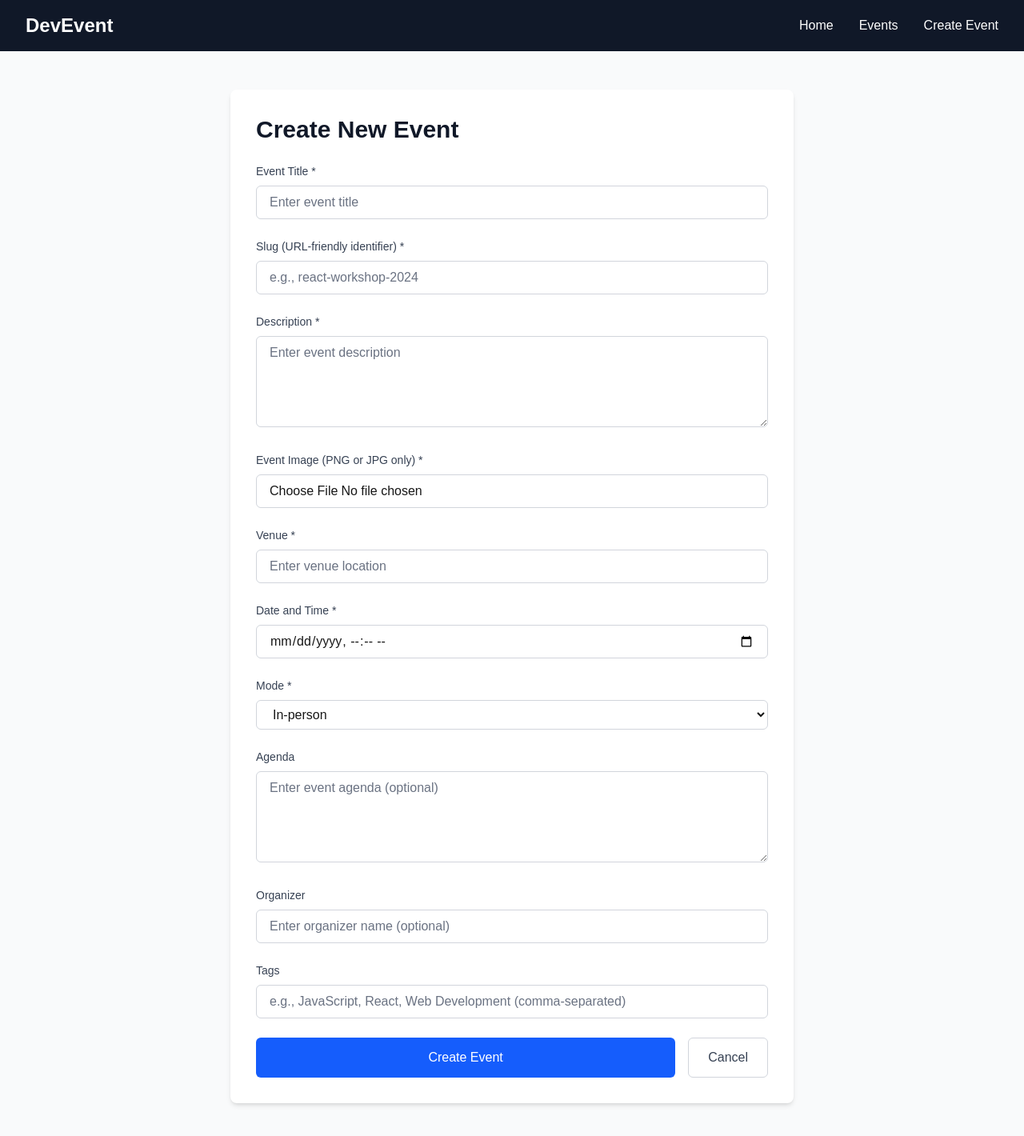
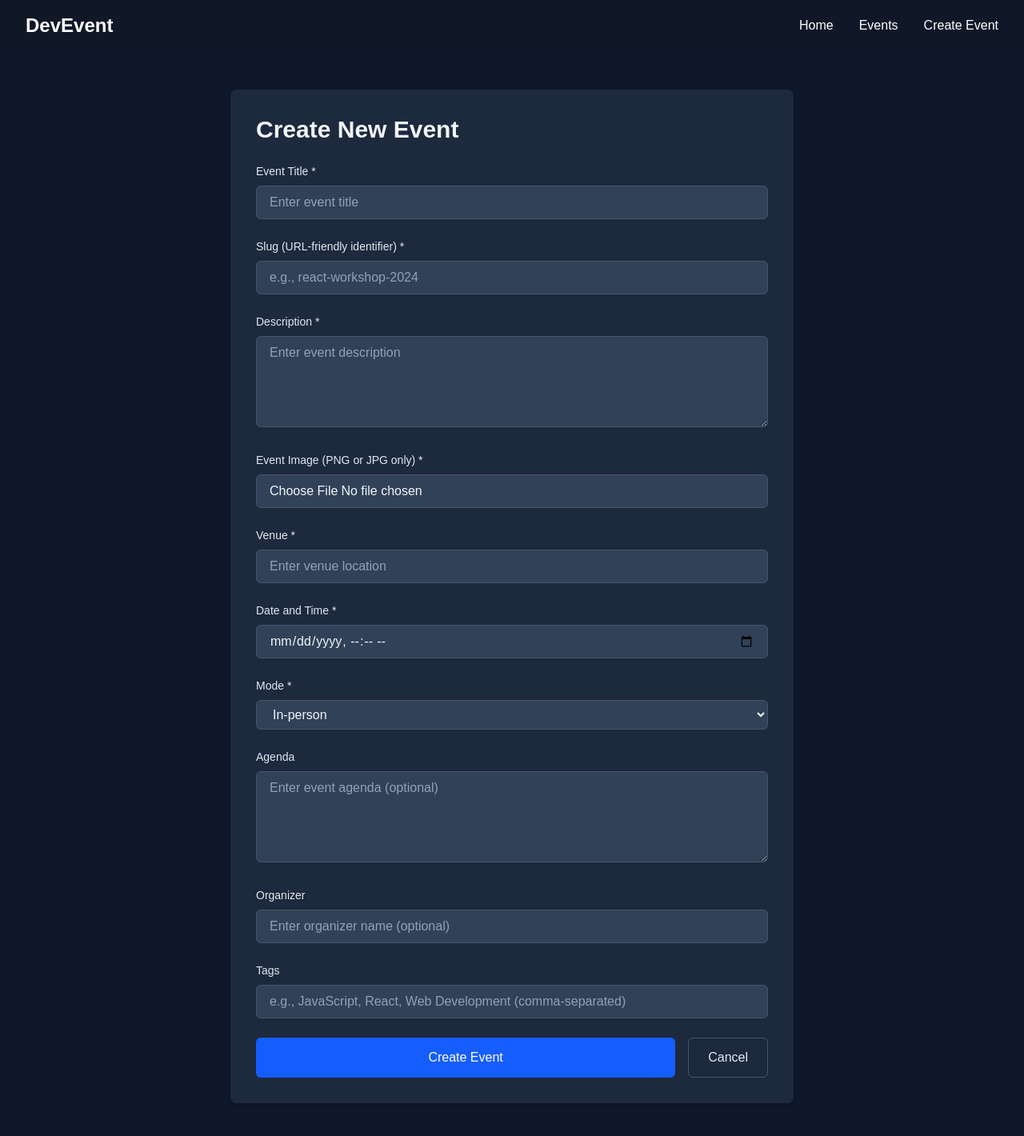
Before and after one commit to ivanworkspace314-crypto/Dev-event-app, a Next.js app: page /create-event in a window 1280 px wide. Shown: the top 1420 px of the page at 80% size. Built offline with nearby package versions, Linux system fonts and the light colour scheme; no server answers.

Commit message:
standardize styling across pages

```diff
--- a/app/create-event/page.js
+++ b/app/create-event/page.js
@@ -110,21 +110,21 @@ export default function CreateEventPage() {
   };
 
   return (
-    <div className="min-h-screen bg-gray-50 py-12">
+    <div className="min-h-screen bg-slate-900 py-12">
       <div className="max-w-3xl mx-auto px-4 sm:px-6 lg:px-8">
-        <div className="bg-white rounded-lg shadow-md p-8">
-          <h1 className="text-3xl font-bold text-gray-900 mb-6">Create New Event</h1>
+        <div className="bg-slate-800 rounded-lg shadow-md p-8">
+          <h1 className="text-3xl font-bold text-slate-100 mb-6">Create New Event</h1>
 
           {error && (
-            <div className="mb-6 p-4 bg-red-50 border border-red-200 rounded-md">
-              <p className="text-red-600">{error}</p>
+            <div className="mb-6 p-4 bg-red-900 border border-red-700 rounded-md">
+              <p className="text-red-200">{error}</p>
             </div>
           )}
 
           <form onSubmit={handleSubmit} className="space-y-6">
             {/* Title */}
             <div>
-              <label htmlFor="title" className="block text-sm font-medium text-gray-700 mb-2">
+              <label htmlFor="title" className="block text-sm font-medium text-slate-200 mb-2">
                 Event Title *
               </label>
               <input
@@ -134,14 +134,14 @@ export default function CreateEventPage() {
                 value={formData.title}
                 onChange={handleChange}
                 required
-                className="w-full px-4 py-2 border border-gray-300 rounded-md focus:ring-2 focus:ring-blue-500 focus:border-blue-500 outline-none placeholder:text-gray-500"
+                className="w-full px-4 py-2 bg-slate-700 border border-slate-600 text-slate-100 rounded-md focus:ring-2 focus:ring-blue-500 focus:border-blue-500 outline-none placeholder:text-slate-400"
                 placeholder="Enter event title"
               />
             </div>
 
             {/* Slug */}
             <div>
-              <label htmlFor="slug" className="block text-sm font-medium text-gray-700 mb-2">
+              <label htmlFor="slug" className="block text-sm font-medium text-slate-200 mb-2">
                 Slug (URL-friendly identifier) *
               </label>
               <input
@@ -151,14 +151,14 @@ export default function CreateEventPage() {
                 value={formData.slug}
                 onChange={handleChange}
                 required
-                className="w-full px-4 py-2 border border-gray-300 rounded-md focus:ring-2 focus:ring-blue-500 focus:border-blue-500 outline-none placeholder:text-gray-500"
+                className="w-full px-4 py-2 bg-slate-700 border border-slate-600 text-slate-100 rounded-md focus:ring-2 focus:ring-blue-500 focus:border-blue-500 outline-none placeholder:text-slate-400"
                 placeholder="e.g., react-workshop-2024"
               />
             </div>
 
             {/* Description */}
             <div>
-              <label htmlFor="description" className="block text-sm font-medium text-gray-700 mb-2">
+              <label htmlFor="description" className="block text-sm font-medium text-slate-200 mb-2">
                 Description *
               </label>
               <textarea
@@ -168,14 +168,14 @@ export default function CreateEventPage() {
                 onChange={handleChange}
                 required
                 rows="4"
-                className="w-full px-4 py-2 border border-gray-300 rounded-md focus:ring-2 focus:ring-blue-500 focus:border-blue-500 outline-none placeholder:text-gray-500"
+                className="w-full px-4 py-2 bg-slate-700 border border-slate-600 text-slate-100 rounded-md focus:ring-2 focus:ring-blue-500 focus:border-blue-500 outline-none placeholder:text-slate-400"
                 placeholder="Enter event description"
               />
             </div>
 
             {/* Event Image Upload */}
             <div>
-              <label htmlFor="image" className="block text-sm font-medium text-gray-700 mb-2">
+              <label htmlFor="image" className="block text-sm font-medium text-slate-200 mb-2">
                 Event Image (PNG or JPG only) *
               </label>
               <input
@@ -185,15 +185,15 @@ export default function CreateEventPage() {
                 accept="image/png, image/jpeg, image/jpg"
                 onChange={handleImageChange}
                 required
-                className="w-full px-4 py-2 border border-gray-300 rounded-md focus:ring-2 focus:ring-blue-500 focus:border-blue-500 outline-none"
+                className="w-full px-4 py-2 bg-slate-700 border border-slate-600 text-slate-100 rounded-md focus:ring-2 focus:ring-blue-500 focus:border-blue-500 outline-none"
               />
               {imagePreview && (
                 <div className="mt-4">
-                  <p className="text-sm text-gray-600 mb-2">Preview:</p>
+                  <p className="text-sm text-slate-400 mb-2">Preview:</p>
                   <img
                     src={imagePreview}
                     alt="Preview"
-                    className="w-full max-w-md h-48 object-cover rounded-md border border-gray-300"
+                    className="w-full max-w-md h-48 object-cover rounded-md border border-slate-600"
                   />
                 </div>
               )}
@@ -201,7 +201,7 @@ export default function CreateEventPage() {
 
             {/* Venue */}
             <div>
-              <label htmlFor="venue" className="block text-sm font-medium text-gray-700 mb-2">
+              <label htmlFor="venue" className="block text-sm font-medium text-slate-200 mb-2">
                 Venue *
               </label>
               <input
@@ -211,14 +211,14 @@ export default function CreateEventPage() {
                 value={formData.venue}
                 onChange={handleChange}
                 required
-                className="w-full px-4 py-2 border border-gray-300 rounded-md focus:ring-2 focus:ring-blue-500 focus:border-blue-500 outline-none placeholder:text-gray-500"
+                className="w-full px-4 py-2 bg-slate-700 border border-slate-600 text-slate-100 rounded-md focus:ring-2 focus:ring-blue-500 focus:border-blue-500 outline-none placeholder:text-slate-400"
                 placeholder="Enter venue location"
               />
             </div>
 
             {/* Date and Time */}
             <div>
-              <label htmlFor="dateTime" className="block text-sm font-medium text-gray-700 mb-2">
+              <label htmlFor="dateTime" className="block text-sm font-medium text-slate-200 mb-2">
                 Date and Time *
               </label>
               <input
@@ -228,13 +228,13 @@ export default function CreateEventPage() {
                 value={formData.dateTime}
                 onChange={handleChange}
                 required
-                className="w-full px-4 py-2 border border-gray-300 rounded-md focus:ring-2 focus:ring-blue-500 focus:border-blue-500 outline-none"
+                className="w-full px-4 py-2 bg-slate-700 border border-slate-600 text-slate-100 rounded-md focus:ring-2 focus:ring-blue-500 focus:border-blue-500 outline-none"
               />
             </div>
 
             {/* Mode */}
             <div>
-              <label htmlFor="mode" className="block text-sm font-medium text-gray-700 mb-2">
+              <label htmlFor="mode" className="block text-sm font-medium text-slate-200 mb-2">
                 Mode *
               </label>
               <select
@@ -243,7 +243,7 @@ export default function CreateEventPage() {
                 value={formData.mode}
                 onChange={handleChange}
                 required
-                className="w-full px-4 py-2 border border-gray-300 rounded-md focus:ring-2 focus:ring-blue-500 focus:border-blue-500 outline-none"
+                className="w-full px-4 py-2 bg-slate-700 border border-slate-600 text-slate-100 rounded-md focus:ring-2 focus:ring-blue-500 focus:border-blue-500 outline-none"
               >
                 <option value="In-person">In-person</option>
                 <option value="Virtual">Virtual</option>
@@ -253,7 +253,7 @@ export default function CreateEventPage() {
 
             {/* Agenda */}
             <div>
-              <label htmlFor="agenda" className="block text-sm font-medium text-gray-700 mb-2">
+              <label htmlFor="agenda" className="block text-sm font-medium text-slate-200 mb-2">
                 Agenda
               </label>
               <textarea
@@ -262,14 +262,14 @@ export default function CreateEventPage() {
                 value={formData.agenda}
                 onChange={handleChange}
                 rows="4"
-                className="w-full px-4 py-2 border border-gray-300 rounded-md focus:ring-2 focus:ring-blue-500 focus:border-blue-500 outline-none placeholder:text-gray-500"
+                className="w-full px-4 py-2 bg-slate-700 border border-slate-600 text-slate-100 rounded-md focus:ring-2 focus:ring-blue-500 focus:border-blue-500 outline-none placeholder:text-slate-400"
                 placeholder="Enter event agenda (optional)"
               />
             </div>
 
             {/* Organizer */}
             <div>
-              <label htmlFor="organizer" className="block text-sm font-medium text-gray-700 mb-2">
+              <label htmlFor="organizer" className="block text-sm font-medium text-slate-200 mb-2">
                 Organizer
               </label>
               <input
@@ -278,14 +278,14 @@ export default function CreateEventPage() {
                 name="organizer"
                 value={formData.organizer}
                 onChange={handleChange}
-                className="w-full px-4 py-2 border border-gray-300 rounded-md focus:ring-2 focus:ring-blue-500 focus:border-blue-500 outline-none placeholder:text-gray-500"
+                className="w-full px-4 py-2 bg-slate-700 border border-slate-600 text-slate-100 rounded-md focus:ring-2 focus:ring-blue-500 focus:border-blue-500 outline-none placeholder:text-slate-400"
                 placeholder="Enter organizer name (optional)"
               />
             </div>
 
             {/* Tags */}
             <div>
-              <label htmlFor="tags" className="block text-sm font-medium text-gray-700 mb-2">
+              <label htmlFor="tags" className="block text-sm font-medium text-slate-200 mb-2">
                 Tags
               </label>
               <input
@@ -294,7 +294,7 @@ export default function CreateEventPage() {
                 name="tags"
                 value={formData.tags}
                 onChange={handleChange}
-                className="w-full px-4 py-2 border border-gray-300 rounded-md focus:ring-2 focus:ring-blue-500 focus:border-blue-500 outline-none placeholder:text-gray-500"
+                className="w-full px-4 py-2 bg-slate-700 border border-slate-600 text-slate-100 rounded-md focus:ring-2 focus:ring-blue-500 focus:border-blue-500 outline-none placeholder:text-slate-400"
                 placeholder="e.g., JavaScript, React, Web Development (comma-separated)"
               />
             </div>
@@ -304,14 +304,14 @@ export default function CreateEventPage() {
               <button
                 type="submit"
                 disabled={isSubmitting}
-                className="flex-1 bg-blue-600 text-white py-3 px-6 rounded-md hover:bg-blue-700 disabled:bg-gray-400 disabled:cursor-not-allowed transition-colors font-medium"
+                className="flex-1 bg-blue-600 text-white py-3 px-6 rounded-md hover:bg-blue-700 disabled:bg-slate-600 disabled:cursor-not-allowed transition-colors font-medium"
               >
                 {isSubmitting ? 'Creating Event...' : 'Create Event'}
               </button>
               <button
                 type="button"
                 onClick={() => router.push('/admin')}
-                className="px-6 py-3 border border-gray-300 rounded-md text-gray-700 hover:bg-gray-50 transition-colors font-medium"
+                className="px-6 py-3 border border-slate-600 rounded-md text-slate-200 hover:bg-slate-700 transition-colors font-medium"
               >
                 Cancel
               </button>
--- a/app/layout.js
+++ b/app/layout.js
@@ -21,7 +21,7 @@ export default function RootLayout({ children }) {
   return (
     <html lang="en">
       <body
-        className={`${geistSans.variable} ${geistMono.variable} antialiased`}
+        className={`${geistSans.variable} ${geistMono.variable} antialiased bg-slate-900 text-slate-100`}
       >
         <NavBar />
         {children}
```
Also changed, not shown: app/admin/page.js (+19 -19 lines), app/details/[eventSlug]/page.js (+21 -21 lines), app/home/page.js (+5 -5 lines), app/page.js (+33 -10 lines), tailwind.config.mjs (added, +19 -0 lines).
